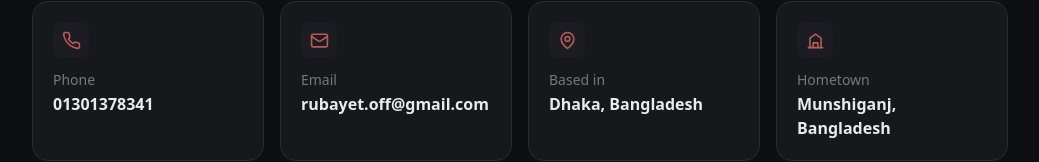
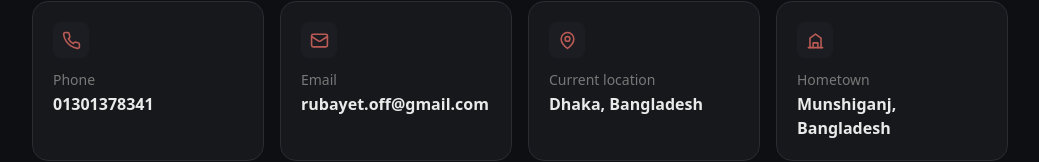
Before and after one commit to rubayet-off/Rubayet-portfolio, a Next.js app: page / in a window 1280 px wide. Shown: the part 2001-2163 px from the top of the page, without its empty margins (120-1159 px from the left). Built offline with nearby package versions, Linux system fonts and the light colour scheme.

Commit message:
Change text from 'Based in' to 'Current location'

```diff
--- a/src/app/page.tsx
+++ b/src/app/page.tsx
@@ -389,7 +389,7 @@ I'm really interested in Artificial Intelligence and Machine Learning, especiall
                   <circle cx="12" cy="10" r="3" />
                 </svg>
               </div>
-              <p className="text-sm text-[#787878]">Based in</p>
+              <p className="text-sm text-[#787878]">Current location</p>
               <p className="mt-0.5 font-semibold text-[#EAEAEA]">
                 Dhaka, Bangladesh
               </p>
```
